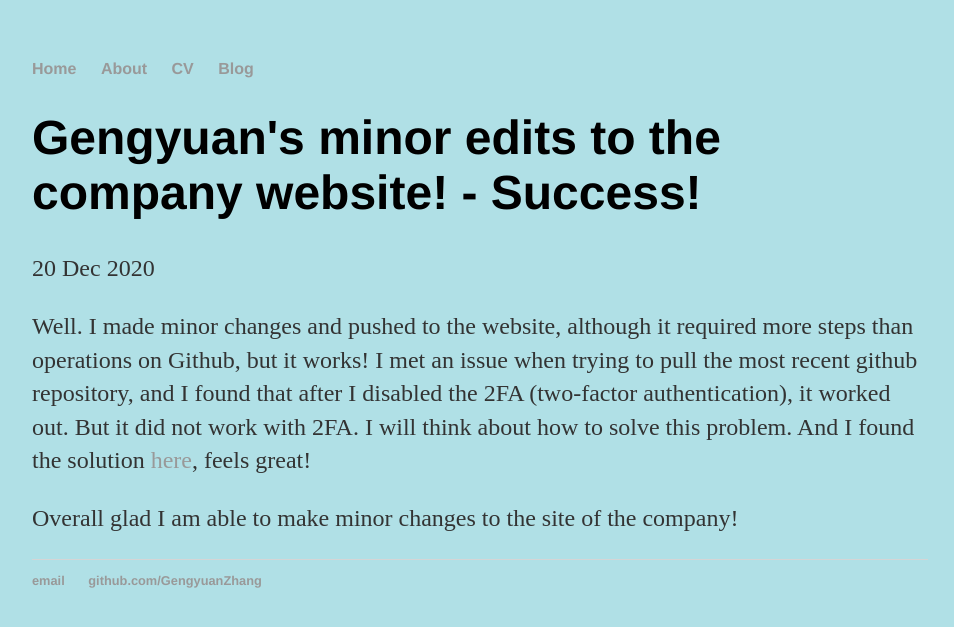
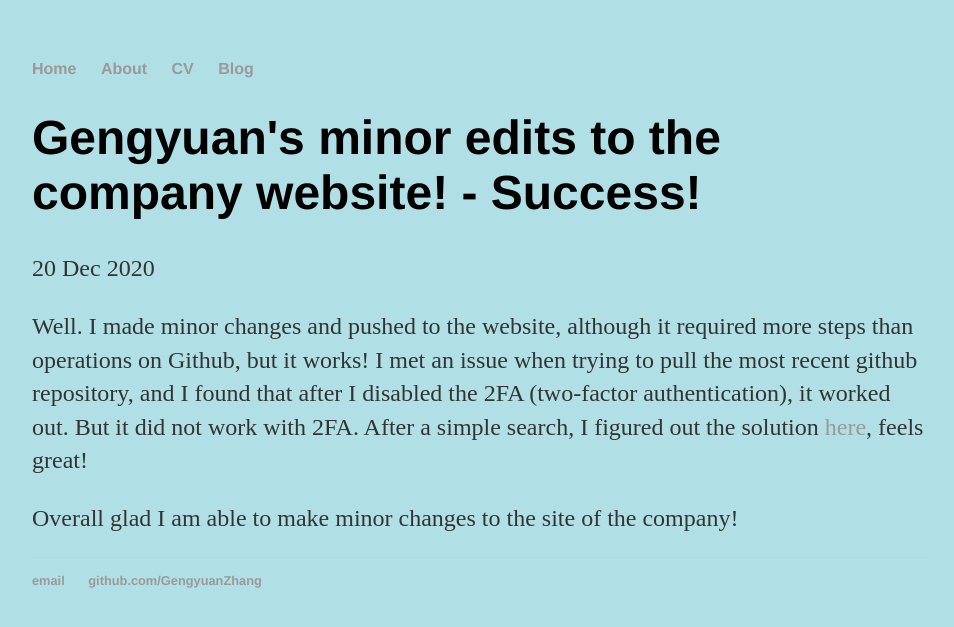
Before and after one commit to GengyuanZhang/GengyuanZhang.github.io, a Jekyll site: the page built from _posts/2020-12-20-gengyuan-zhang-modification.md, in a window 1280 px wide. Shown: the top 627 px of the page, without its empty margins (160-1114 px from the left). Built offline with Jekyll 4.4.1, drawn with Linux system fonts in a browser that asks for light colours.

Commit message:
Update 2020-12-20-gengyuan-zhang-modification.md

```diff
--- a/_posts/2020-12-20-gengyuan-zhang-modification.md
+++ b/_posts/2020-12-20-gengyuan-zhang-modification.md
@@ -4,6 +4,6 @@ title: "Gengyuan's minor edits to the company website! - Success!"
 date: 2020-12-20
 ---
 
-Well. I made minor changes and pushed to the website, although it required more steps than operations on Github, but it works! I met an issue when trying to pull the most recent github repository, and I found that after I disabled the 2FA (two-factor authentication), it worked out. But it did not work with 2FA. I will think about how to solve this problem. And I found the solution [here](https://webkul.com/blog/github-push-with-two-factor-authentication/), feels great!
+Well. I made minor changes and pushed to the website, although it required more steps than operations on Github, but it works! I met an issue when trying to pull the most recent github repository, and I found that after I disabled the 2FA (two-factor authentication), it worked out. But it did not work with 2FA. After a simple search, I figured out the solution [here](https://webkul.com/blog/github-push-with-two-factor-authentication/), feels great!
 
 Overall glad I am able to make minor changes to the site of the company!
```
